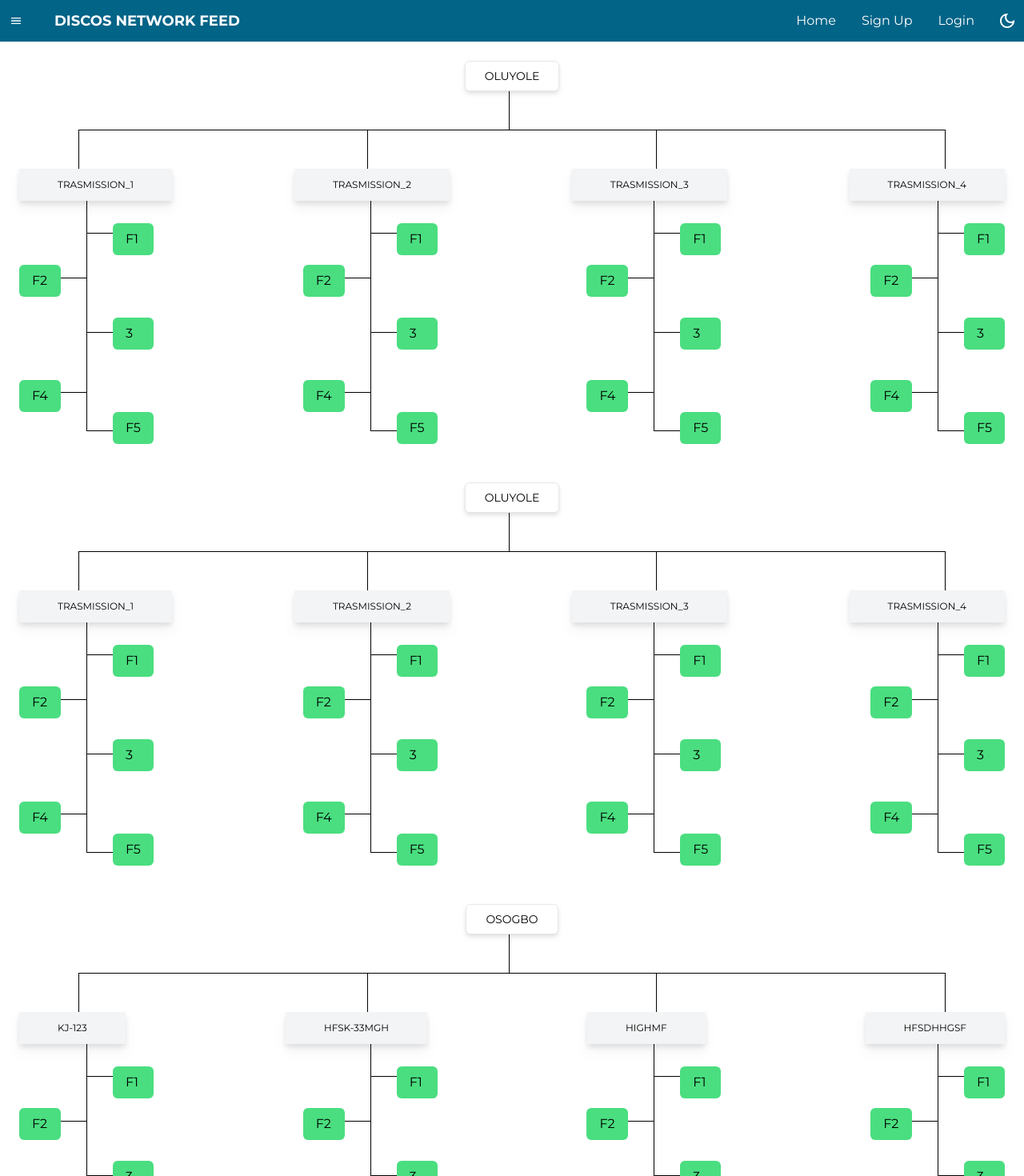
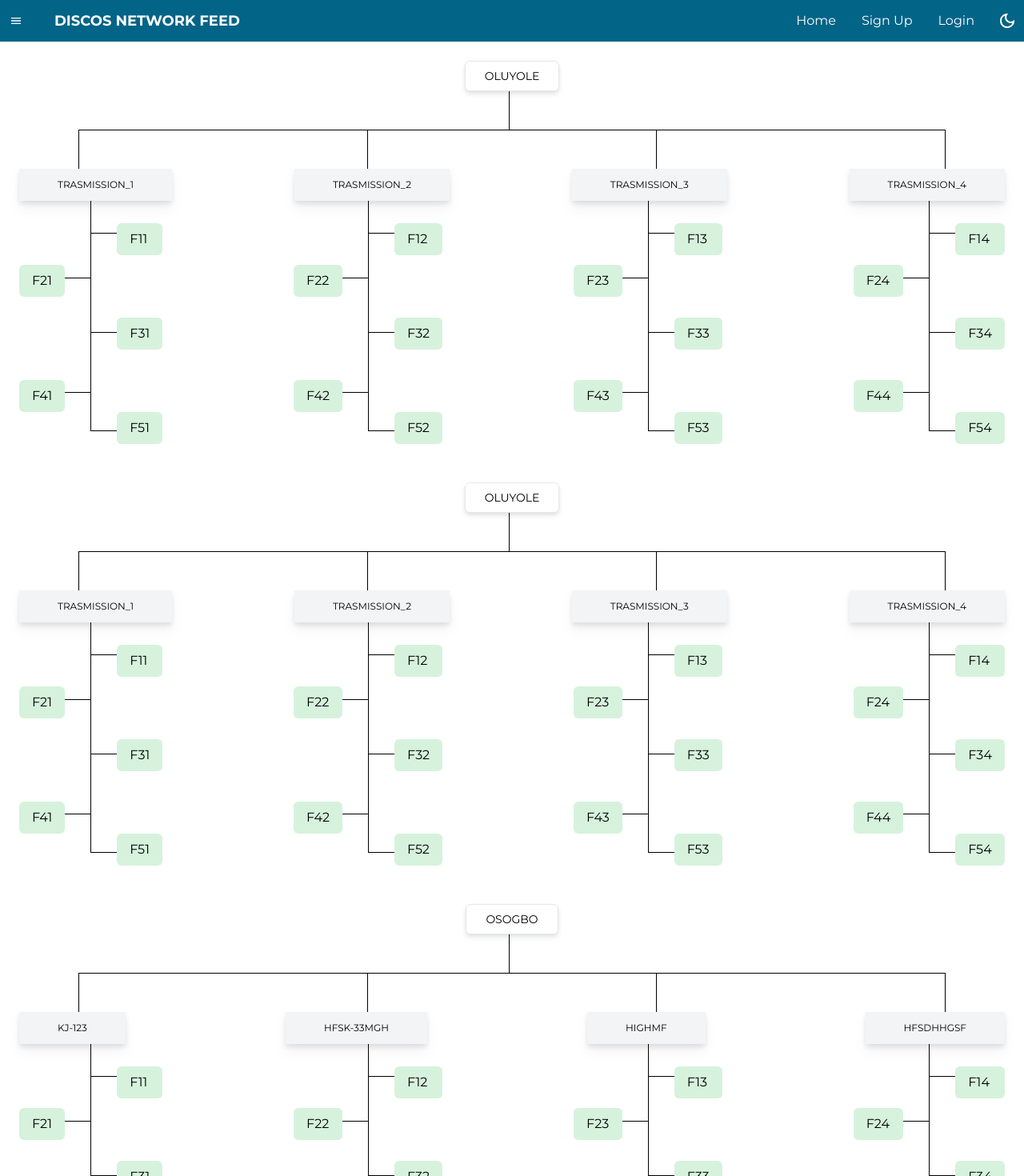
Before and after one commit to Pinnoche/Data-Tracker, a React (Create React App) app: page /substation in a window 1280 px wide. Shown: the top 1470 px of the page at 80% size. Built offline with nearby package versions, Linux system fonts and the light colour scheme; a web font is replaced by a local one.

Commit message:
static feeder 11 ammended

```diff
--- a/src/components/FeedersBase.jsx
+++ b/src/components/FeedersBase.jsx
@@ -4,11 +4,26 @@ function FeedersBase({
   trasmission_2,
   trasmission_3,
   trasmission_4,
-  F1,
-  F2,
-  F3,
-  F4,
-  F5,
+  F11,
+  F21,
+  F31,
+  F41,
+  F51,
+  F12,
+  F22,
+  F32,
+  F42,
+  F52,
+  F13,
+  F23,
+  F33,
+  F43,
+  F53,
+  F14,
+  F24,
+  F34,
+  F44,
+  F54,
 }) {
   return (
     <div className="w-full">
@@ -46,11 +61,11 @@ function FeedersBase({
       <div className="h-72 flex justify-between">
         <div className="h-full flex">
           <div className=" h-full pt-20 pb-6 flex flex-col justify-between">
-            <div className="px-4 py-2 bg-green-400 rounded-md max-w-16">
-              {F2}
+            <div className="px-4 py-2 bg-[#D6F2DC] rounded-md max-w-16">
+              {F21}
             </div>
-            <div className="px-4 py-2 bg-green-400 rounded-md max-w-16">
-              {F4}
+            <div className="px-4 py-2 bg-[#D6F2DC] rounded-md max-w-16">
+              {F41}
             </div>
           </div>
           <div className="h-full pb-12 pt-24 flex flex-col justify-between">
@@ -64,25 +79,25 @@ function FeedersBase({
             <div className="w-8 border-b border-black"></div>
           </div>
           <div className="h-full pt-3 mt-4 flex flex-col justify-between">
-            <div className="px-4 py-2 bg-green-400 rounded-md max-w-16">
-              {F1}
+            <div className="px-4 py-2 bg-[#D6F2DC] rounded-md max-w-16">
+              {F11}
             </div>
-            <div className="px-4 py-2 bg-green-400 rounded-md max-w-16">
-              {F3}
+            <div className="px-4 py-2 bg-[#D6F2DC] rounded-md max-w-16">
+              {F31}
             </div>
-            <div className="px-4 py-2 bg-green-400 rounded-md max-w-16">
-              {F5}
+            <div className="px-4 py-2 bg-[#D6F2DC] rounded-md max-w-16">
+              {F51}
             </div>
           </div>
         </div>
 
         <div className="h-full flex">
           <div className=" h-full pt-20 pb-6 flex flex-col justify-between">
-            <div className="px-4 py-2 bg-green-400 rounded-md max-w-16">
-              {F2}
+            <div className="px-4 py-2 bg-[#D6F2DC] rounded-md max-w-16">
+              {F22}
             </div>
-            <div className="px-4 py-2 bg-green-400 rounded-md max-w-16">
-              {F4}
+            <div className="px-4 py-2 bg-[#D6F2DC] rounded-md max-w-16">
+              {F42}
             </div>
           </div>
           <div className="h-full pb-12 pt-24 flex flex-col justify-between">
@@ -96,25 +111,25 @@ function FeedersBase({
             <div className="w-8 border-b border-black"></div>
           </div>
           <div className="h-full pt-3 mt-4 flex flex-col justify-between">
-            <div className="px-4 py-2 bg-green-400 rounded-md max-w-16">
-              {F1}
+            <div className="px-4 py-2 bg-[#D6F2DC] rounded-md max-w-16">
+              {F12}
             </div>
-            <div className="px-4 py-2 bg-green-400 rounded-md max-w-16">
-              {F3}
+            <div className="px-4 py-2 bg-[#D6F2DC] rounded-md max-w-16">
+              {F32}
             </div>
-            <div className="px-4 py-2 bg-green-400 rounded-md max-w-16">
-              {F5}
+            <div className="px-4 py-2 bg-[#D6F2DC] rounded-md max-w-16">
+              {F52}
             </div>
           </div>
         </div>
 
         <div className="h-full flex">
           <div className=" h-full pt-20 pb-6 flex flex-col justify-between">
-            <div className="px-4 py-2 bg-green-400 rounded-md max-w-16">
-              {F2}
+            <div className="px-4 py-2 bg-[#D6F2DC] rounded-md max-w-16">
+              {F23}
             </div>
-            <div className="px-4 py-2 bg-green-400 rounded-md max-w-16">
-              {F4}
+            <div className="px-4 py-2 bg-[#D6F2DC] rounded-md max-w-16">
+              {F43}
             </div>
           </div>
           <div className="h-full pb-12 pt-24 flex flex-col justify-between">
@@ -128,25 +143,25 @@ function FeedersBase({
             <div className="w-8 border-b border-black"></div>
           </div>
           <div className="h-full pt-3 mt-4 flex flex-col justify-between">
-            <div className="px-4 py-2 bg-green-400 rounded-md max-w-16">
-              {F1}
+            <div className="px-4 py-2 bg-[#D6F2DC] rounded-md max-w-16">
+              {F13}
             </div>
-            <div className="px-4 py-2 bg-green-400 rounded-md max-w-16">
-              {F3}
+            <div className="px-4 py-2 bg-[#D6F2DC] rounded-md max-w-16">
+              {F33}
             </div>
-            <div className="px-4 py-2 bg-green-400 rounded-md max-w-16">
-              {F5}
+            <div className="px-4 py-2 bg-[#D6F2DC] rounded-md max-w-16">
+              {F53}
             </div>
           </div>
         </div>
 
         <div className="h-full flex">
           <div className=" h-full pt-20 pb-6 flex flex-col justify-between">
-            <div className="px-4 py-2 bg-green-400 rounded-md max-w-16">
-              {F2}
+            <div className="px-4 py-2 bg-[#D6F2DC] rounded-md max-w-16">
+              {F24}
             </div>
-            <div className="px-4 py-2 bg-green-400 rounded-md max-w-16">
-              {F4}
+            <div className="px-4 py-2 bg-[#D6F2DC] rounded-md max-w-16">
+              {F44}
             </div>
           </div>
           <div className="h-full pb-12 pt-24 flex flex-col justify-between">
@@ -160,14 +175,14 @@ function FeedersBase({
             <div className="w-8 border-b border-black"></div>
           </div>
           <div className="h-full pt-3 mt-4 flex flex-col justify-between">
-            <div className="px-4 py-2 bg-green-400 rounded-md max-w-16">
-              {F1}
+            <div className="px-4 py-2 bg-[#D6F2DC] rounded-md max-w-16">
+              {F14}
             </div>
-            <div className="px-4 py-2 bg-green-400 rounded-md max-w-16">
-              {F3}
+            <div className="px-4 py-2 bg-[#D6F2DC] rounded-md max-w-16">
+              {F34}
             </div>
-            <div className="px-4 py-2 bg-green-400 rounded-md max-w-16">
-              {F5}
+            <div className="px-4 py-2 bg-[#D6F2DC] rounded-md max-w-16">
+              {F54}
             </div>
           </div>
         </div>
--- a/src/pages/disco/Sub2.jsx
+++ b/src/pages/disco/Sub2.jsx
@@ -3,10 +3,87 @@ function Sub2() {
   return (
     <div className="h-full w-full bg-white text-black p-6">
       <div className="container flex flex-col items-center gap-y-16">
-        <FeedersBase Feeder_33="Oluyole" trasmission_1="trasmission_1" trasmission_2="trasmission_2" trasmission_3="trasmission_3" trasmission_4="trasmission_4" F1="F1" F2="F2" F3="3" F4="F4" F5="F5" />
-        <FeedersBase Feeder_33="Oluyole" trasmission_1="trasmission_1" trasmission_2="trasmission_2" trasmission_3="trasmission_3" trasmission_4="trasmission_4" F1="F1" F2="F2" F3="3" F4="F4" F5="F5" />
-        <FeedersBase Feeder_33="Osogbo" trasmission_1="KJ-123" trasmission_2="hfsk-33MGH" trasmission_3="highMF" trasmission_4="hfsdhhgsf" F1="F1" F2="F2" F3="3" F4="F4" F5="F5" />
-
+        <FeedersBase
+          Feeder_33="Oluyole"
+          trasmission_1="trasmission_1"
+          trasmission_2="trasmission_2"
+          trasmission_3="trasmission_3"
+          trasmission_4="trasmission_4"
+          F11="F11"
+          F21="F21"
+          F31="F31"
+          F41="F41"
+          F51="F51"
+          F12="F12"
+          F22="F22"
+          F32="F32"
+          F42="F42"
+          F52="F52"
+          F13="F13"
+          F23="F23"
+          F33="F33"
+          F43="F43"
+          F53="F53"
+          F14="F14"
+          F24="F24"
+          F34="F34"
+          F44="F44"
+          F54="F54"
+        />
+        <FeedersBase
+          Feeder_33="Oluyole"
+          trasmission_1="trasmission_1"
+          trasmission_2="trasmission_2"
+          trasmission_3="trasmission_3"
+          trasmission_4="trasmission_4"
+          F11="F11"
+          F21="F21"
+          F31="F31"
+          F41="F41"
+          F51="F51"
+          F12="F12"
+          F22="F22"
+          F32="F32"
+          F42="F42"
+          F52="F52"
+          F13="F13"
+          F23="F23"
+          F33="F33"
+          F43="F43"
+          F53="F53"
+          F14="F14"
+          F24="F24"
+          F34="F34"
+          F44="F44"
+          F54="F54"
+        />
+        <FeedersBase
+          Feeder_33="Osogbo"
+          trasmission_1="KJ-123"
+          trasmission_2="hfsk-33MGH"
+          trasmission_3="highMF"
+          trasmission_4="hfsdhhgsf"
+          F11="F11"
+          F21="F21"
+          F31="F31"
+          F41="F41"
+          F51="F51"
+          F12="F12"
+          F22="F22"
+          F32="F32"
+          F42="F42"
+          F52="F52"
+          F13="F13"
+          F23="F23"
+          F33="F33"
+          F43="F43"
+          F53="F53"
+          F14="F14"
+          F24="F24"
+          F34="F34"
+          F44="F44"
+          F54="F54"
+        />
       </div>
     </div>
   );
```
